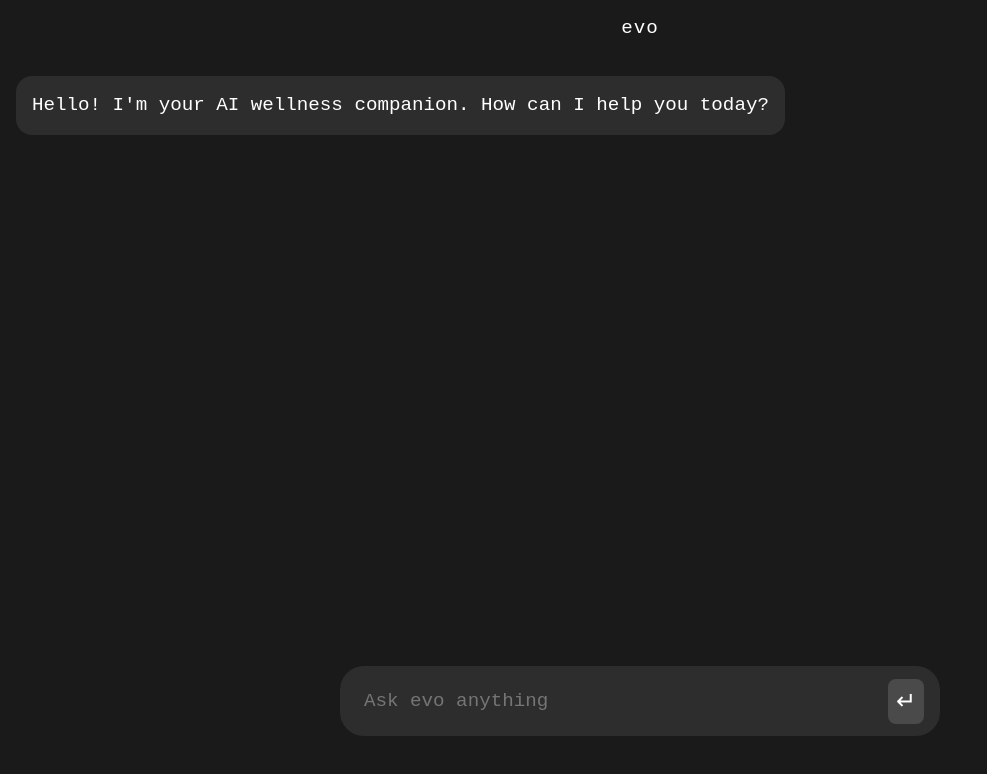
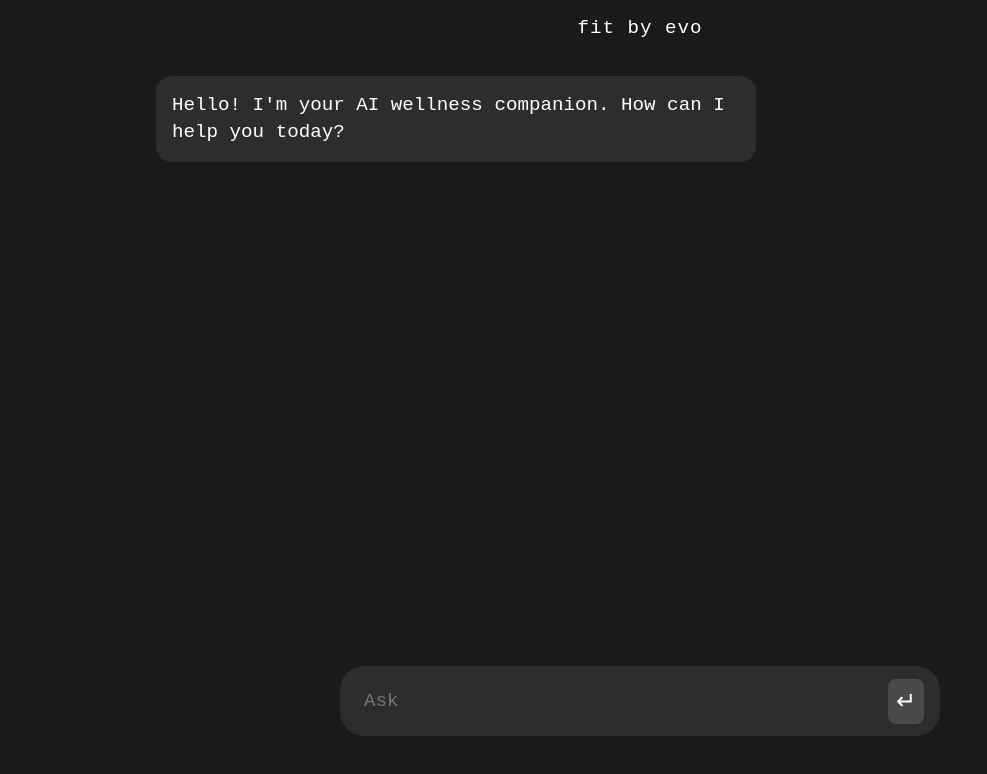
Before and after one commit to mikejurka/evofitchat, a React (Vite) app: page / in a window 1280 px wide. Shown: the top 774 px of the page, without its empty margins (0-987 px from the left). Built offline with nearby package versions, Linux system fonts and the light colour scheme; a web font is replaced by a local one.

Commit message:
improve width etc.

```diff
--- a/src/components/Chat.css
+++ b/src/components/Chat.css
@@ -33,6 +33,15 @@
 .chat-container.wellness {
   background-color: var(--wellness-bg);
   color: var(--wellness-text);
+}
+
+.chat-content {
+  max-width: 1000px;
+  width: 100%;
+  margin: 0 auto;
+  height: 100%;
+  display: flex;
+  flex-direction: column;
 }
 
 .top-bar {
@@ -144,13 +153,31 @@
   gap: 1rem;
   margin-top: 60px; /* Space for top bar */
   margin-bottom: 1rem;
-  padding-bottom: calc(100vh + 5rem);
+  padding-bottom: calc(100vh - 120px); /* Increased from 160px to 120px to add more padding */
   scroll-behavior: smooth;
   -webkit-overflow-scrolling: touch;
+  width: 100vw;
+  position: fixed;
+  left: 0;
+  right: 0;
+  top: 0;
+  bottom: 0;
+}
+
+.messages-inner {
+  max-width: 1000px;
+  width: 100%;
+  margin: 0 auto;
+  display: flex;
+  flex-direction: column;
+  gap: 1rem;
+  padding: 1rem;
+  padding-top: 0; /* Remove top padding to align with container */
 }
 
 .message {
-  max-width: 80%;
+  max-width: 600px;
+  width: fit-content;
   padding: 1rem;
   border-radius: 1rem;
   font-size: 1.2rem;
@@ -163,21 +190,25 @@
 .dark .message.ai {
   background-color: var(--dark-bubble-ai);
   align-self: flex-start;
+  margin-left: 0;
 }
 
 .dark .message.user {
   background-color: var(--dark-bubble-user);
   align-self: flex-end;
+  margin-right: 0;
 }
 
 .wellness .message.ai {
   background-color: var(--wellness-bubble-ai);
   align-self: flex-start;
+  margin-left: 0;
 }
 
 .wellness .message.user {
   background-color: var(--wellness-bubble-user);
   align-self: flex-end;
+  margin-right: 0;
 }
 
 .input-container {
@@ -192,6 +223,8 @@
   padding-bottom: 4rem;
   background-color: inherit;
   z-index: 100;
+  max-width: 1000px;
+  margin: 0 auto;
 }
 
 .input-wrapper {
@@ -261,7 +294,7 @@
 
 @media (max-width: 768px) {
   .message {
-    max-width: 90%;
+    max-width: 85%;
     font-size: 1rem;
   }
 
--- a/src/components/Chat.tsx
+++ b/src/components/Chat.tsx
@@ -48,7 +48,7 @@ export const Chat = () => {
       const messageTop = messageElement.offsetTop;
 
       chatContainerRef.current.scrollTo({
-        top: messageTop - 60,
+        top: messageTop - 10,
         behavior: 'smooth'
       });
     }
@@ -94,7 +94,7 @@ export const Chat = () => {
   return (
     <div className={`chat-container ${theme}`}>
       <div className="top-bar">
-        <div className="logo">evo</div>
+        <div className="logo">fit by evo</div>
         <button className="menu-button" onClick={toggleMenu}>☰</button>
       </div>
 
@@ -105,7 +105,9 @@ export const Chat = () => {
         </div>
       </div>
 
+      <div className="chat-content">
         <div className="messages-container" ref={chatContainerRef}>
+          <div className="messages-inner">
             {messages.map((message, index) => (
               <div
                 key={message.id}
@@ -117,6 +119,7 @@ export const Chat = () => {
             ))}
             <div className="scroll-padding" />
           </div>
+        </div>
 
         <form onSubmit={handleSubmit} className="input-container">
           <div className="input-wrapper">
@@ -125,7 +128,7 @@ export const Chat = () => {
               type="text"
               value={inputValue}
               onChange={(e) => setInputValue(e.target.value)}
-            placeholder="Ask evo anything"
+              placeholder="Ask"
               className="message-input"
             />
             <button type="submit" className="send-button">
@@ -134,5 +137,6 @@ export const Chat = () => {
           </div>
         </form>
       </div>
+    </div>
   );
 };
```
Lines whose indentation alone changed are shown as unchanged.
